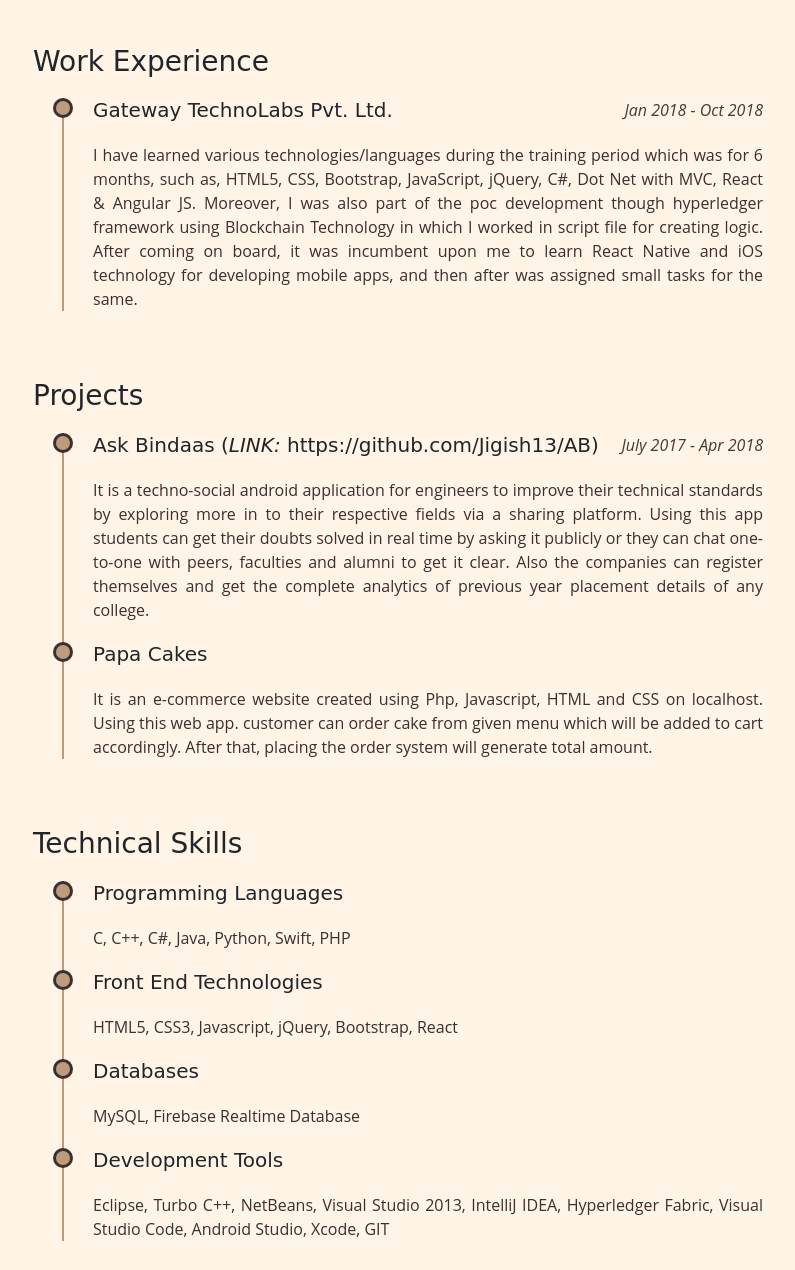
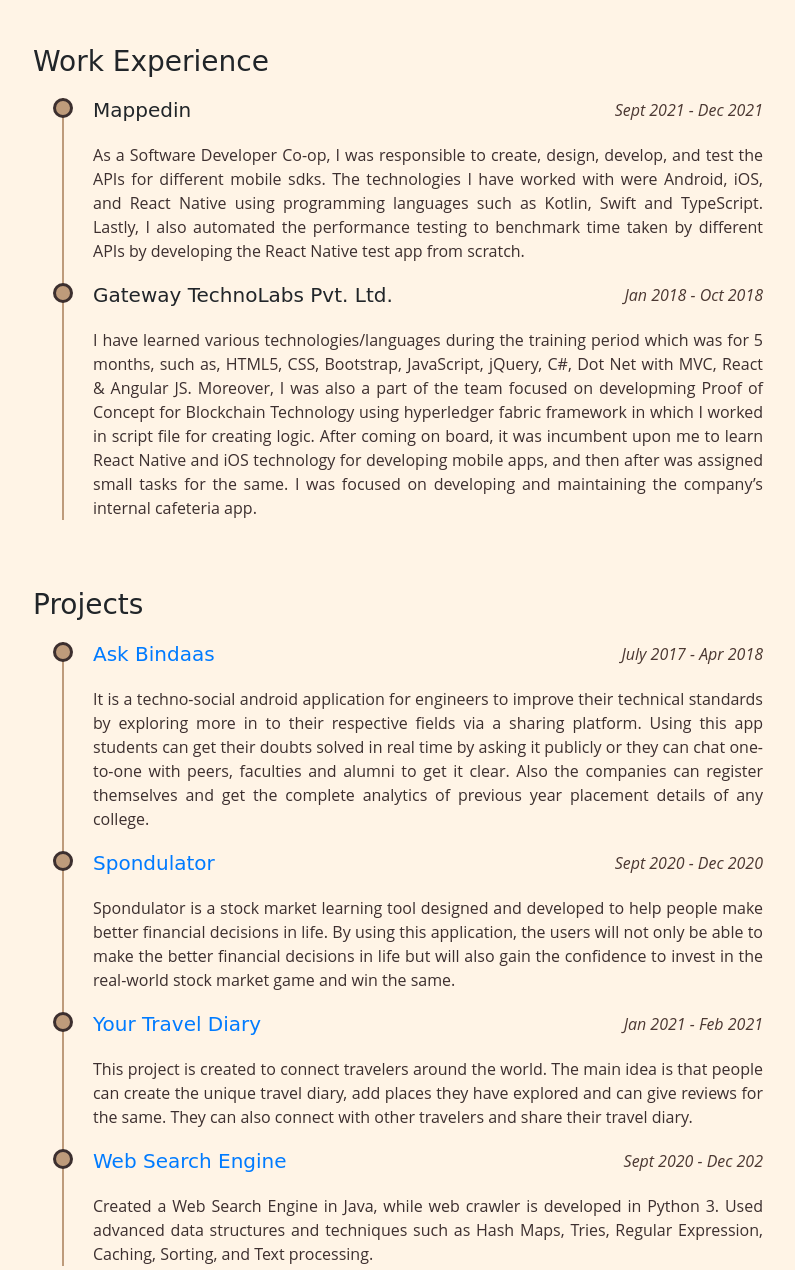
Before and after one commit to Jigish13/website, a plain HTML site: page html/background.html in a window 1280 px wide. Shown: the part 412-1682 px from the top of the page, without its empty margins (242-1037 px from the left). Drawn offline with nearby package versions, Linux system fonts and the light colour scheme.

Commit message:
Made few changes to add internship work experience

```diff
--- a/html/background.html
+++ b/html/background.html
@@ -63,10 +63,22 @@
                 <h3>Work Experience</h3>
                 <ul class="timeline" style="border: 0px solid green;">
                     <li style="border: 0px solid palevioletred;">
+                        <h5> Mappedin </h5>
+                        <p class="float-lg-right">Sept 2021 - Dec 2021</p>
+                        <p class="bottom_para">
+                            As a Software Developer Co-op, I was responsible to create, design, develop, and test the APIs for different mobile sdks.
+                            The technologies I have worked with were Android, iOS, and React Native using programming languages  such as Kotlin, Swift and TypeScript.
+                            Lastly, I also automated the performance testing to benchmark time taken by different APIs by developing the React Native test app from scratch.
+                        </p>
+                    </li>
+                    <li style="border: 0px solid palevioletred;">
                         <h5> Gateway TechnoLabs Pvt. Ltd. </h5>
                         <p class="float-lg-right">Jan 2018 - Oct 2018</p>
                         <p class="bottom_para">
-                            I have learned various technologies/languages during the training period which was for 6 months, such as, HTML5, CSS, Bootstrap, JavaScript, jQuery, C#, Dot Net with MVC, React & Angular JS. Moreover, I was also part of the poc development though hyperledger framework using Blockchain Technology in which I worked in script file for creating logic. After coming on board, it was incumbent upon me to learn React Native and iOS technology for developing mobile apps, and then after was assigned small tasks for the same.
+                            I have learned various technologies/languages during the training period which was for 5 months, such as, HTML5, CSS, Bootstrap, JavaScript, jQuery, C#, Dot Net with MVC, React & Angular JS.
+                            Moreover, I was also a part of the team focused on developming Proof of Concept for Blockchain Technology using hyperledger fabric framework in which I worked in script file for creating logic.
+                            After coming on board, it was incumbent upon me to learn React Native and iOS technology for developing mobile apps, and then after was assigned small tasks for the same.
+                            I was focused on developing and maintaining the company’s internal cafeteria app.
                         </p>
                     </li>
                 </ul>
@@ -78,18 +90,31 @@
                 <h3>Projects</h3>
                 <ul class="timeline" style="border: 0px solid green;">
                     <li style="border: 0px solid palevioletred;">
-                        <h5> Ask Bindaas (<i>LINK:</i> https://github.com/Jigish13/AB)</h5>
+                        <h5> <a href="https://github.com/Jigish13/AB" target="_blank">Ask Bindaas</a></h5>
                         <p class="float-lg-right">July 2017 - Apr 2018</p>
                         <p class="bottom_para">
                             It is a techno-social android application for engineers to improve their technical standards by exploring more in to their respective fields via a sharing platform. Using this app students can get their doubts solved in real time by asking it publicly or they can chat one-to-one with peers, faculties and alumni to get it clear. Also the companies can register themselves and get the complete analytics of previous year placement details of any college.
                         </p>
                     </li>
                     <li style="border: 0px solid palevioletred;">
-                        <h5> Papa Cakes </h5>
+                        <h5> <a href="https://github.com/Jigish13/Spondulator" target="_blank">Spondulator</a></h5>
+                        <p class="float-lg-right">Sept 2020 - Dec 2020</p>
                         <p class="bottom_para">
-                            It is an e-commerce website created using Php, Javascript, HTML and CSS on localhost. Using
-                            this web app. customer can order cake from given menu which will be added to cart accordingly. After that,
-                            placing the order system will generate total amount.
+                            Spondulator is a stock market learning tool designed and developed to help people make better financial decisions in life. By using this application, the users will not only be able to make the better financial decisions in life but will also gain the confidence to invest in the real-world stock market game and win the same.
+                        </p>
+                    </li>
+                    <li style="border: 0px solid palevioletred;">
+                        <h5> <a href="https://your-travel-diary.herokuapp.com/" target="_blank">Your Travel Diary</a></h5>
+                        <p class="float-lg-right">Jan 2021 - Feb 2021</p>
+                        <p class="bottom_para">
+                            This project is created to connect travelers around the world. The main idea is that people can create the unique travel diary, add places they have explored and can give reviews for the same. They can also connect with other travelers and share their travel diary.
+                        </p>
+                    </li>
+                    <li style="border: 0px solid palevioletred;">
+                        <h5> <a href="https://github.com/Jigish13/ACC-Web-Search" target="_blank">Web Search Engine</a></h5>
+                        <p class="float-lg-right">Sept 2020 - Dec 202</p>
+                        <p class="bottom_para">
+                            Created a Web Search Engine in Java, while web crawler is developed in Python 3. Used advanced data structures and techniques such as Hash Maps, Tries, Regular Expression, Caching, Sorting, and Text processing.
                         </p>
                     </li>
                 </ul>
```
Also changed, not shown: index.html (+5 -5 lines).
